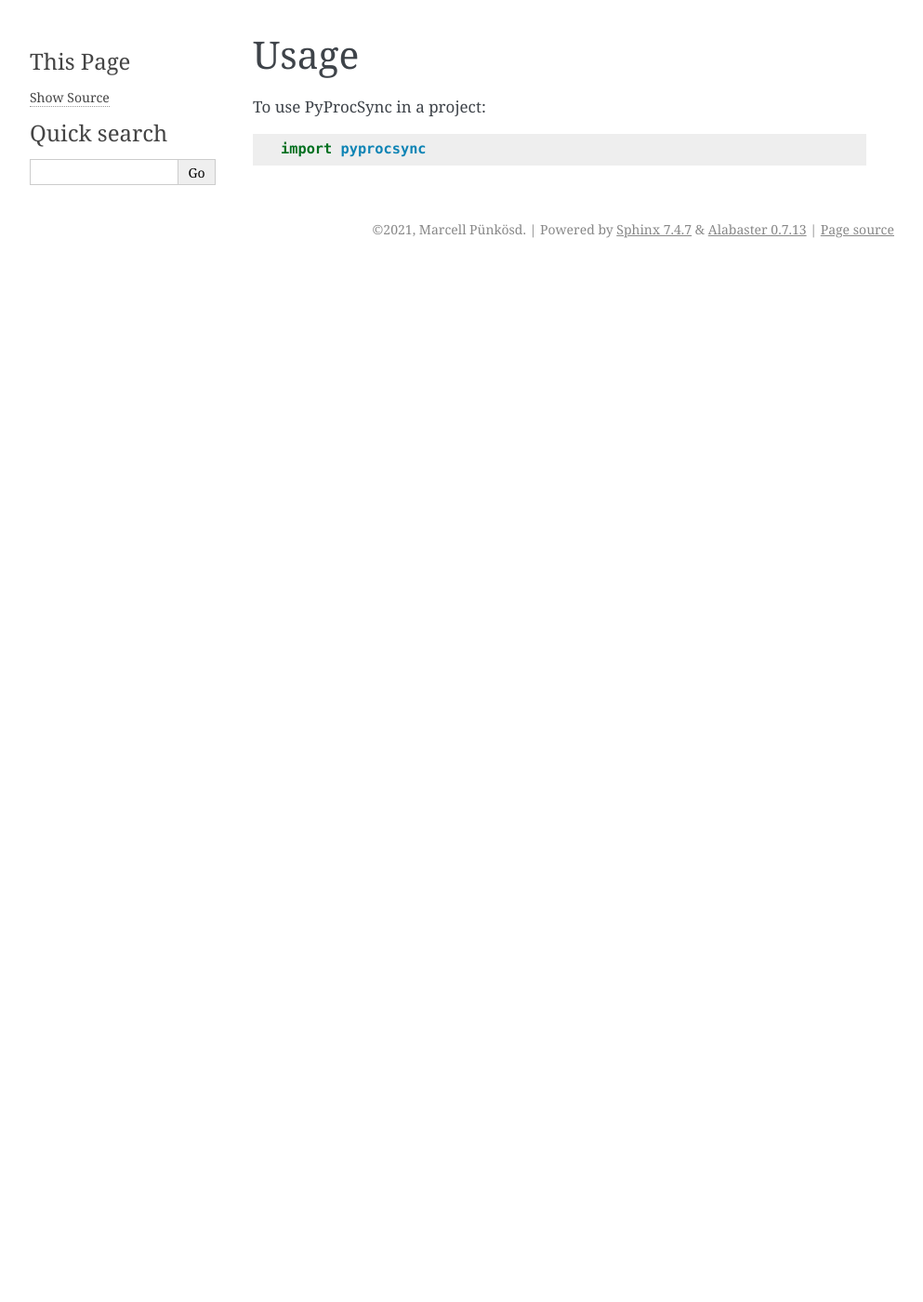
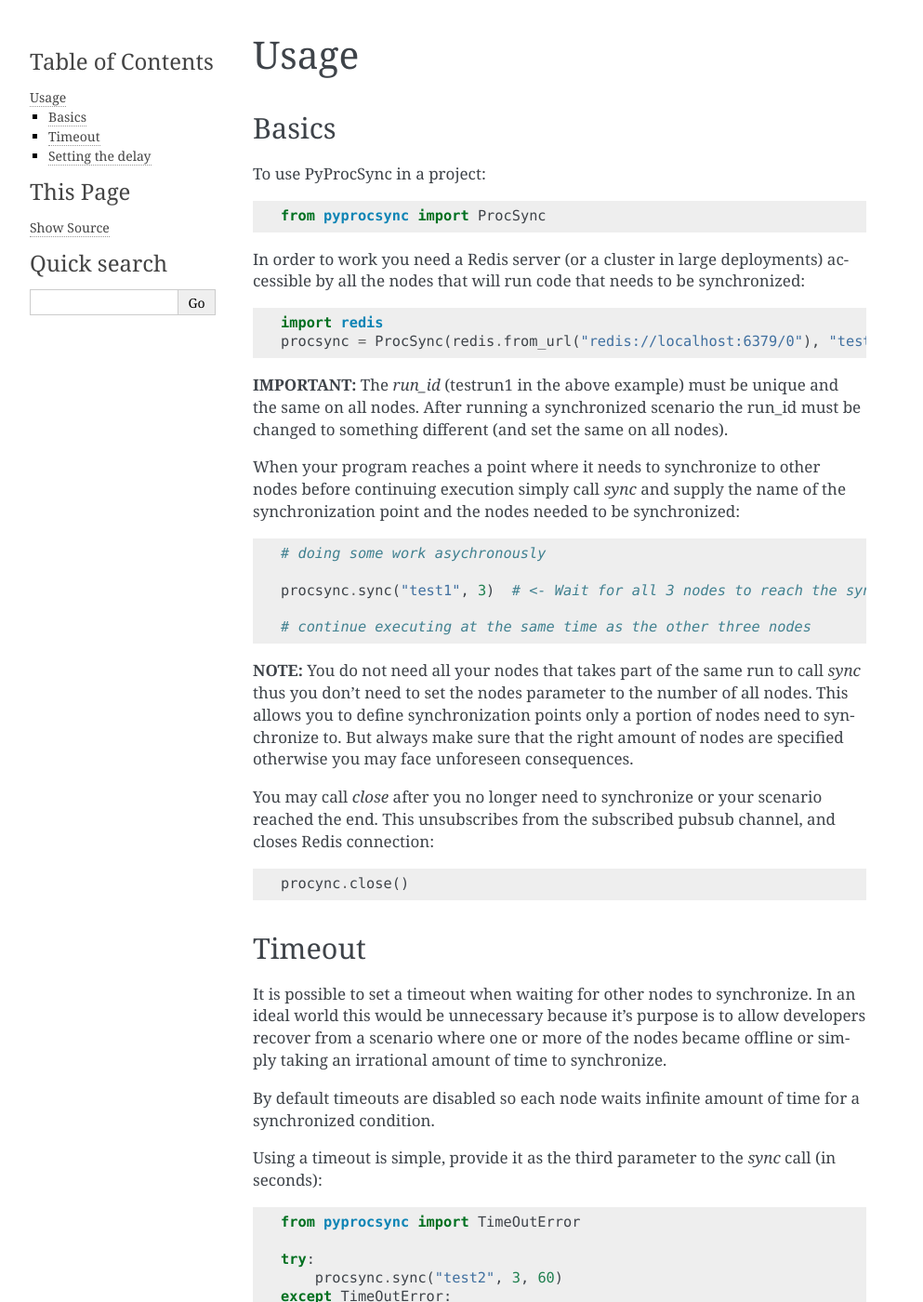
Before and after one commit to marcsello/pyprocsync, a Sphinx documentation site: the page built from docs/usage.rst, in a window 1280 px wide and 1400 px high. Shown: the whole window at 93% size, without its empty margins (148-1141 px from the left). Built offline with Sphinx 7.4.7, drawn with Linux system fonts in a browser that asks for light colours; some of the changed text lies outside the part shown.

Commit message:
Added docs

```diff
--- a/docs/usage.rst
+++ b/docs/usage.rst
@@ -2,6 +2,77 @@
 Usage
 =====
 
+Basics
+------
+
 To use PyProcSync in a project::
 
-    import pyprocsync
+    from pyprocsync import ProcSync
+
+In order to work you need a Redis server (or a cluster in large deployments) accessible by all the nodes that will run code that needs to be synchronized::
+
+    import redis
+    procsync = ProcSync(redis.from_url("redis://localhost:6379/0"), "testrun1")
+
+**IMPORTANT:** The `run_id` (testrun1 in the above example) must be unique and the same on all nodes. After running a synchronized scenario the run_id must be changed to something different (and set the same on all nodes).
+
+When your program reaches a point where it needs to synchronize to other nodes before continuing execution simply call `sync` and supply the name of the synchronization point and the nodes needed to be synchronized::
+
+    # doing some work asychronously
+
+    procsync.sync("test1", 3)  # <- Wait for all 3 nodes to reach the synchronization point named "test1"
+
+    # continue executing at the same time as the other three nodes
+
+**NOTE:** You do not need all your nodes that takes part of the same run to call `sync` thus you don't need to set the nodes parameter to the number of all nodes.
+This allows you to define synchronization points only a portion of nodes need to synchronize to. But always make sure that the right amount of nodes are specified otherwise you may face unforeseen consequences.
+
+You may call `close` after you no longer need to synchronize or your scenario reached the end. This unsubscribes from the subscribed pubsub channel, and closes Redis connection::
+
+    procync.close()
+
+Timeout
+-------
+
+It is possible to set a timeout when waiting for other nodes to synchronize.
+In an ideal world this would be unnecessary because it's purpose is to allow developers recover from a scenario where one or more of the nodes became offline or simply taking an irrational amount of time to synchronize.
+
+By default timeouts are disabled so each node waits infinite amount of time for a synchronized condition.
+
+Using a timeout is simple, provide it as the third parameter to the `sync` call (in seconds)::
+
+    from pyprocsync import TimeOutError
+
+    try:
+        procsync.sync("test2", 3, 60)
+    except TimeOutError:
+        # The synchronization could not be done in a minute.
+        # Terminate everything!
+
+
+
+Setting the delay
+-----------------
+
+Delay is the amount of time (seconds) added to the current time when announced. In other words it's the amount of time you give each node to receive the announced time of continue and wait the remaining time in order to continue the execution at the exact same time on each node.
+
+Based on your network you may want to change this delay. The default value is 1 sec.
+
+For example...
+ * If your nodes are on remote locations where latency may go above 1 sec, and you encounter ANY `TooLateError` you HAVE TO increase the delay.
+ * On the other hand, if all your processes run very close to eachother (even on the same host) you can decrease the delay to make synchronizations happen faster.
+
+The delay is assigned when you create the ProcSync object::
+
+    from pyprocsync import ProcSync, TooLateError
+
+    procsync = ProcSync(redis.from_url("redis://localhost:6379/0"), "testrun2", 10)
+
+    try:
+        procsync.sync("test2", 3)
+    except TooLateError:
+        # 10 seconds wasn't enough time to distribute the time of continue
+        # There is some serious problem
+        # Terminate everything!
+
+**NOTE:** When the delay is low enough, slight drifts between system clocks can also result in `TooLateError` error.
```
Also changed, not shown: README.rst (+18 -3 lines), docs/modules.rst (added, +7 -0 lines), docs/principle.rst (+38 -0 lines), docs/pyprocsync.rst (added, +29 -0 lines), docs/_static/working-principle.svg (added), 1 other file.
